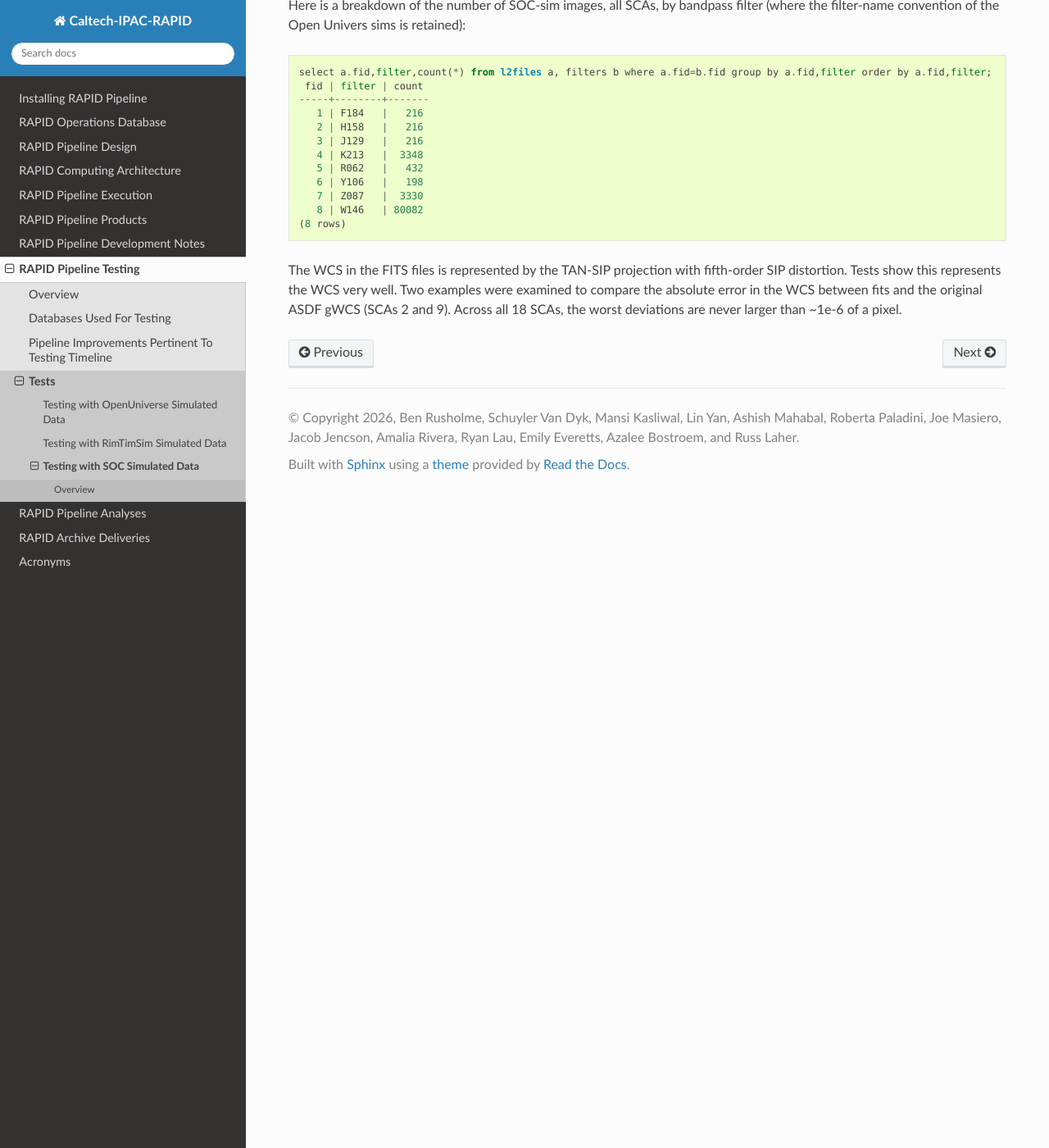
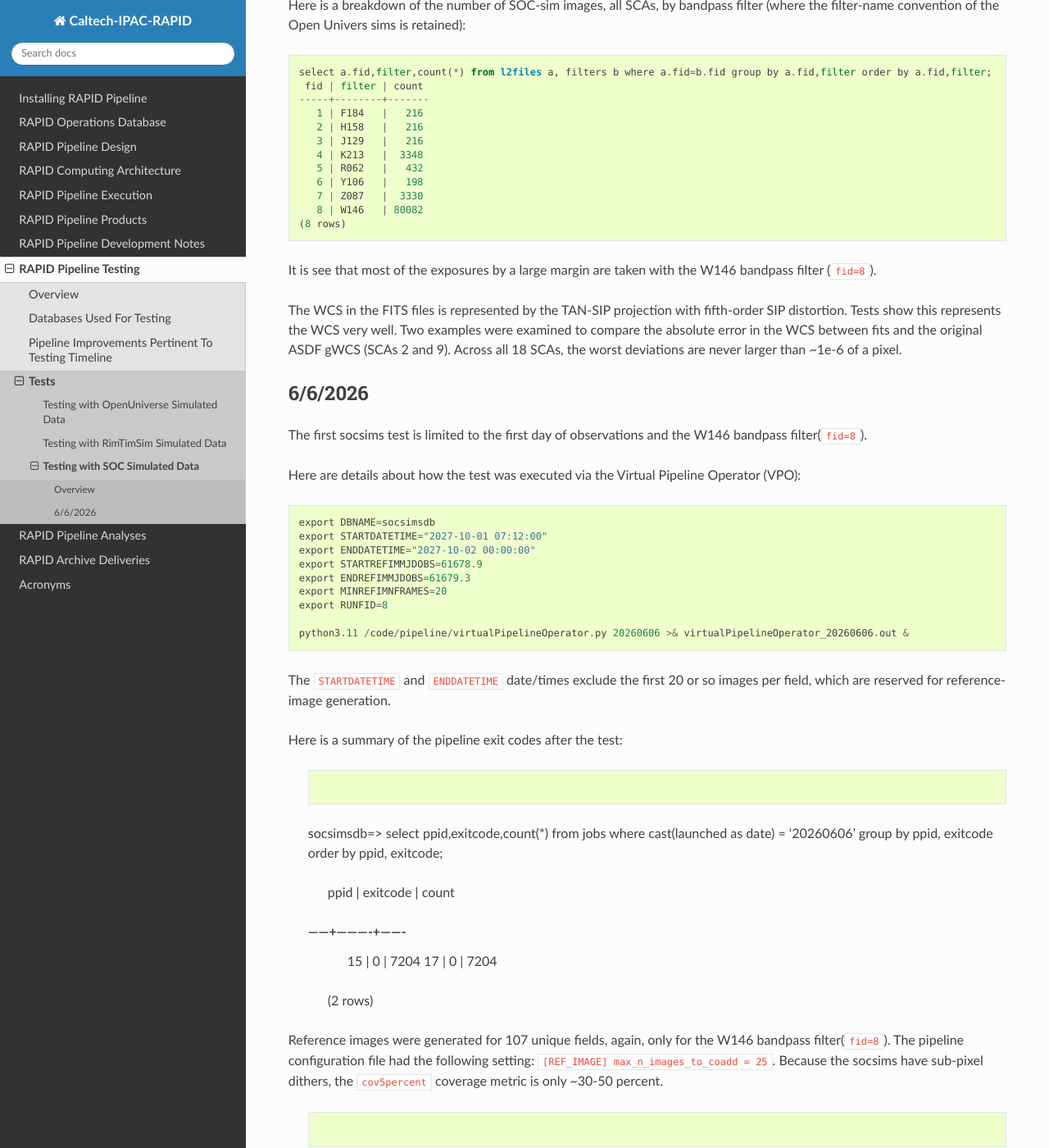
Before and after one commit to Caltech-IPAC/rapid, a Sphinx documentation site: the page built from docs/source/dev/socsim_tests.rst, in a window 1280 px wide and 1400 px high, scrolled down 1895 px. Shown: the whole window at 82% size. Built offline with Sphinx 7.4.7 and the Read the Docs theme 3.1.0, drawn with Linux system fonts in a browser that asks for light colours; some of the changed text lies outside the part shown.

Commit message:
Added details for the 6/6/2026 socsims test.

```diff
--- a/docs/source/dev/socsim_tests.rst
+++ b/docs/source/dev/socsim_tests.rst
@@ -4,7 +4,8 @@ Testing with SOC Simulated Data
 Overview
 ************************************
 
-The SOC has generated simulated L2 files for the GBTDS survey.  These are located here::
+The SOC has generated simulated L2 files for the GBTDS survey (also referred to here as "socsims").
+These are located here::
 
     s3://stpubdata/roman/nexus/soc_simulations/r00340/l2/
 
@@ -80,7 +81,7 @@ The minimum and maximum observation times of the SOC sims cover about 8 days:
      2027-10-01 00:00:00 | 61679 | 2027-10-08 18:21:34 | 61686.76497685185
     (1 row)
 
-The images overlap a total of 109 sky-tiles (a.k.a. fields):
+The images overlap a total of 109 sky tiles (a.k.a. fields):
 
 .. code-block::
 
@@ -107,7 +108,163 @@ of the Open Univers sims is retained):
        8 | W146   | 80082
     (8 rows)
 
+It is see that most of the exposures by a large margin are taken with the W146 bandpass filter (``fid=8``).
+
 The WCS in the FITS files is represented by the TAN-SIP projection with fifth-order SIP distortion.
 Tests show this represents the WCS very well.  Two examples were examined to compare the
 absolute error in the WCS between fits and the original ASDF gWCS (SCAs 2 and 9).
 Across all 18 SCAs, the worst deviations are never larger than ~1e-6 of a pixel.
+
+
+6/6/2026
+************************************
+
+The first socsims test is limited to the first day of observations and the W146 bandpass filter(``fid=8``).
+
+Here are details about how the test was executed via the Virtual Pipeline Operator (VPO):
+
+.. code-block::
+
+    export DBNAME=socsimsdb
+    export STARTDATETIME="2027-10-01 07:12:00"
+    export ENDDATETIME="2027-10-02 00:00:00"
+    export STARTREFIMMJDOBS=61678.9
+    export ENDREFIMMJDOBS=61679.3
+    export MINREFIMNFRAMES=20
+    export RUNFID=8
+
+    python3.11 /code/pipeline/virtualPipelineOperator.py 20260606 >& virtualPipelineOperator_20260606.out &
+
+The ``STARTDATETIME`` and ``ENDDATETIME`` date/times exclude the first 20 or so images per field,
+which are reserved for reference-image generation.
+
+Here is a summary of the pipeline exit codes after the test:
+
+    .. code-block::
+
+    socsimsdb=> select ppid,exitcode,count(*) from jobs where cast(launched as date) = '20260606' group by ppid, exitcode order by ppid, exitcode;
+
+     ppid | exitcode | count
+    ------+----------+-------
+       15 |        0 |  7204
+       17 |        0 |  7204
+     (2 rows)
+
+Reference images were generated for 107 unique fields, again, only for the W146 bandpass filter(``fid=8``).
+The pipeline configuration file had the following setting: ``[REF_IMAGE] max_n_images_to_coadd = 25``.
+Because the socsims have sub-pixel dithers, the ``cov5percent`` coverage metric is only ~30-50 percent.
+
+    .. code-block::
+
+    socsimsdb=> select a.field,nframes,cov5percent from refimages a, refimmeta b where a.rfid=b.rfid and vbest>0 order by a.field;
+
+      field  | nframes | cov5percent
+    ---------+---------+-------------
+     4637678 |      21 |    32.73843
+     4641773 |      21 |   32.430183
+     4641775 |      25 |    42.77647
+     4645869 |      21 |   31.432497
+     4645873 |      21 |   33.729588
+     4649967 |      21 |   31.677393
+     4649970 |      21 |   33.681595
+     4654042 |      21 |    33.46265
+     4654060 |      21 |    33.27963
+     4654062 |      21 |   31.692574
+     4654064 |      21 |   32.606316
+     4654065 |      21 |   32.133385
+     4654068 |      21 |    32.70658
+     4654070 |      21 |   33.401962
+     4658155 |      21 |   32.693756
+     4658157 |      21 |   33.643055
+     4658159 |      21 |   31.684643
+     4658163 |      21 |     32.7347
+     4658165 |      21 |    32.72199
+     4662233 |      25 |   45.760822
+     4662235 |      21 |   33.543083
+     4662250 |      21 |   31.286154
+     4662254 |      21 |    33.72963
+     4662257 |      21 |   31.177967
+     4662258 |      25 |    42.45193
+     4662260 |      21 |    31.36813
+     4666328 |      21 |   31.773603
+     4666330 |      21 |    32.71913
+     4666332 |      21 |   33.729687
+     4666348 |      21 |   32.414513
+     4666352 |      21 |   33.735176
+     4670425 |      21 |   31.038904
+     4670427 |      21 |    32.75587
+     4670430 |      25 |   48.046066
+     4670431 |      21 |    33.64448
+     4670433 |      21 |     33.5287
+     4670441 |      22 |    33.41171
+     4670443 |      21 |    31.69581
+     4670445 |      21 |   32.726513
+     4670449 |      21 |    32.81417
+     4670451 |      21 |   33.402306
+     4674525 |      21 |   32.700558
+     4674536 |      22 |    32.69452
+     4674538 |      22 |    33.64378
+     4674540 |      21 |   31.656721
+     4674544 |      21 |    32.36977
+     4674546 |      25 |    42.57313
+     4678618 |      21 |   31.253231
+     4678620 |      21 |   31.602139
+     4678622 |      21 |    32.38252
+     4678624 |      21 |    32.72074
+     4678631 |      22 |    31.02836
+     4678636 |      22 |   33.320835
+     4678638 |      21 |    31.69249
+     4678640 |      21 |   31.448936
+     4682717 |      21 |   31.259579
+     4682719 |      25 |   41.772526
+     4682729 |      22 |   32.560844
+     4682733 |      22 |    33.73667
+     4682738 |      25 |    44.10697
+     4686822 |      22 |   33.091373
+     4686824 |      22 |   31.676891
+     4686827 |      22 |   32.531746
+     4686831 |      25 |   42.169044
+     4686833 |      22 |   33.529278
+     4690917 |      22 |   32.345646
+     4690920 |      22 |   33.224113
+     4690922 |      22 |   31.685425
+     4690924 |      22 |     32.0887
+     4690926 |      22 |    32.73542
+     4690928 |      22 |   32.722683
+     4695013 |      22 |    30.78574
+     4695017 |      22 |   33.725956
+     4695019 |      22 |   31.693172
+     4695021 |      22 |    31.59868
+     4699111 |      22 |   32.360275
+     4699114 |      22 |    33.48728
+     4699119 |      25 |   45.379913
+     4703204 |      22 |   33.462925
+     4703206 |      22 |   31.696457
+     4703208 |      22 |   32.756405
+     4703212 |      22 |   33.358307
+     4703214 |      22 |   33.529152
+     4707299 |      22 |    32.69443
+     4707301 |      22 |    33.64372
+     4707303 |      22 |   31.685322
+     4707305 |      22 |   31.871956
+     4707307 |      22 |    32.73533
+     4707309 |      22 |     32.7226
+     4711394 |      22 |    30.84438
+     4711398 |      22 |   33.724174
+     4711401 |      22 |   31.452185
+     4711402 |      25 |    40.58188
+     4715492 |      22 |    32.61433
+     4715496 |      22 |   33.736614
+     4715500 |      22 |   31.308329
+     4719587 |      22 |   31.696472
+     4719589 |      22 |   32.756424
+     4719593 |      22 |   32.923428
+     4719595 |      22 |   33.251926
+     4723684 |      22 |   31.676392
+     4723687 |      25 |   41.014404
+     4723688 |      22 |   32.262604
+     4723690 |      25 |    40.50013
+     4727782 |      22 |   31.693094
+     4727784 |      22 |   31.464005
+     4731882 |      22 |   31.031593
+    (107 rows)
```
